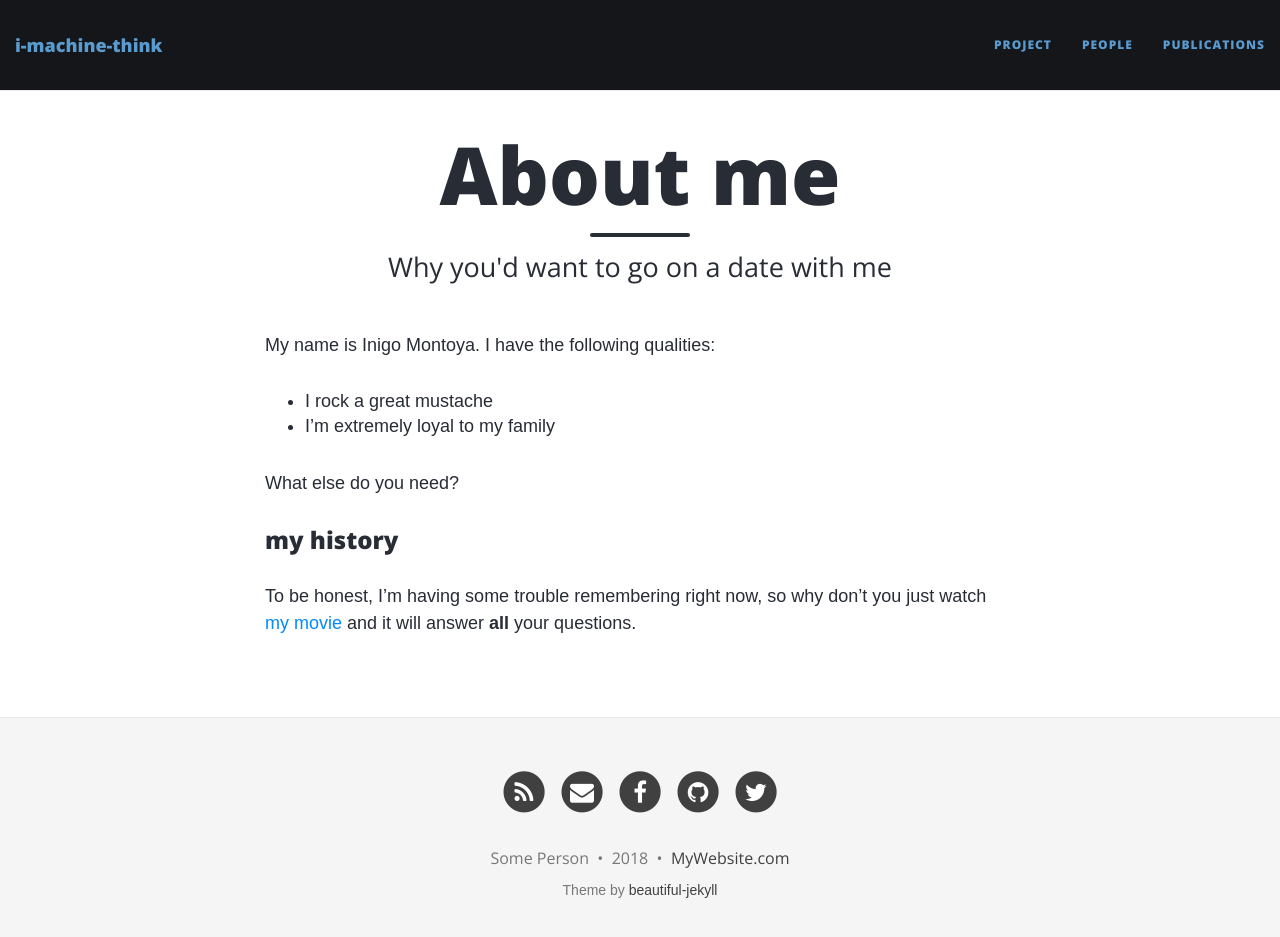
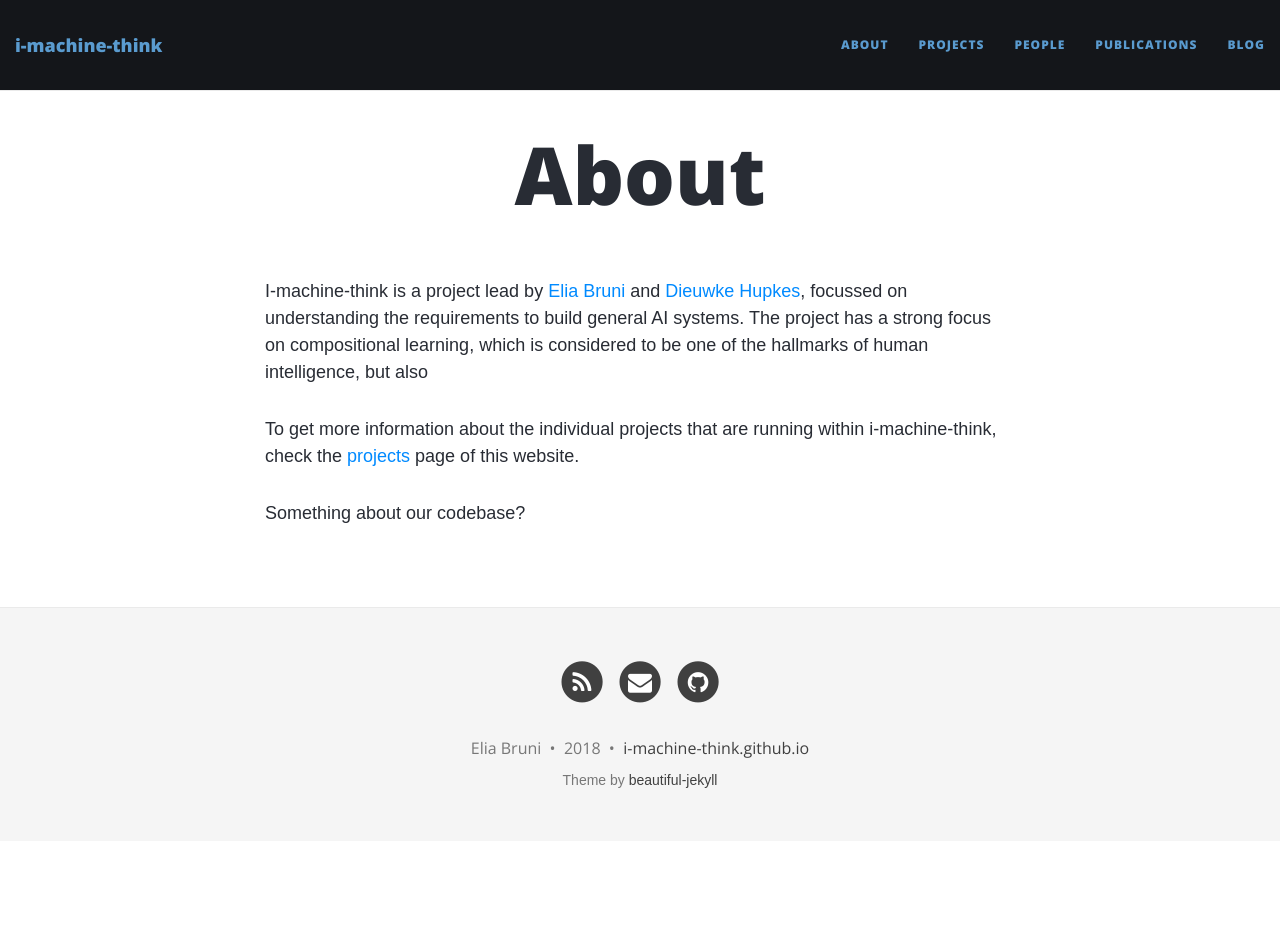
Before and after one commit to i-machine-think/i-machine-think.github.io, a Jekyll site: the page built from index.md, in a window 1280 px wide and 951 px high. Shown: the top 937 px of the window. Built offline with Jekyll 4.4.1, drawn with Linux system fonts in a browser that asks for light colours; nearby versions of some CDN libraries; the list of posts is cut into pages by our own code.

Commit message:
make start with text

```diff
--- a/_config.yml
+++ b/_config.yml
@@ -19,9 +19,11 @@ description: A virtual proof that name is awesome!
 
 # List of links in the navigation bar
 navbar-links:
-  Project: "project"
+  About: ""
+  Projects: "projects"
   People: "people"
   Publications: "publications"
+  Blog: "blog"
 
 # Image to show in the navigation bar - image must be a square (width = height)
 # Remove this parameter if you don't want an image in the navbar
@@ -58,7 +60,7 @@ footer-link-col: "#404040"
 # Change all these values or delete the ones you don't want.
 # Important: you must keep the "name" parameter, everything else you can remove
 author:
-  name: Some Person
+  name: Elia Bruni
 
 # Select your active Social Network Links.
 # Uncomment the links you want to show in the footer and add your information to each link.
@@ -66,10 +68,10 @@ author:
 # If you want to add a new link that isn't here, you'll need to also edit the file _data/SocialNetworks.yml
 social-network-links:
   rss: true
-  email: "someone@example.com"
-  facebook: daattali
-  github: daattali
-  twitter: daattali
+  email: "elia.bruni@gmail.com"
+# facebook: daattali
+  github: i-machine-think
+# twitter: daattali
 #  reddit: yourname
 #  google-plus: +DeanAttali
 #  linkedin: daattali
@@ -86,14 +88,14 @@ social-network-links:
 
 # Select which share links to show in posts
 share-links-active:
-  twitter: true
-  facebook: true
-  google: false
-  linkedin: true
+  twitter: false
+  facebook: false
+  google: true
+  linkedin: false
 
 # How to display the link to the website in the footer
 # Remove this if you don't want a link in the footer
-url-pretty: "MyWebsite.com"  # eg. "deanattali.com/beautiful-jekyll"
+url-pretty: "i-machine-think.github.io"  # eg. "deanattali.com/beautiful-jekyll"
 
 # --- Web Statistics Section --- #
 
@@ -136,7 +138,7 @@ title-separator: "-"
 # --- Don't need to touch anything below here (but you can if you want) --- #
 
 # Output options (more information on Jekyll's site)
-timezone: "America/Vancouver"
+timezone: "Amsterdam"
 markdown: kramdown
 highlighter: rouge
 permalink: /:year-:month-:day-:title/
--- a/index.md
+++ b/index.md
@@ -1,16 +1,11 @@
 ---
 layout: page
-title: About me
-subtitle: Why you'd want to go on a date with me
+title: About
 ---
 
-My name is Inigo Montoya. I have the following qualities:
+I-machine-think is a project lead by <a href="https://eliabruni.github.io" target="_blank">Elia Bruni</a> and <a href="https://dieuwkehupkes.nl" target="_blank">Dieuwke Hupkes</a>, focussed on understanding the requirements to build general AI systems.
+The project has a strong focus on compositional learning, which is considered to be one of the hallmarks of human intelligence, but also
 
-- I rock a great mustache
-- I'm extremely loyal to my family
+To get more information about the individual projects that are running within i-machine-think, check the [projects](projects.md) page of this website.
 
-What else do you need?
-
-### my history
-
-To be honest, I'm having some trouble remembering right now, so why don't you just watch [my movie](http://en.wikipedia.org/wiki/The_Princess_Bride_%28film%29) and it will answer **all** your questions.
+Something about our codebase?
```
Also changed, not shown: aboutme.md (+3 -2 lines), people.md (+53 -8 lines), project.md (deleted, +0 -16 lines), projects.md (added, +22 -0 lines), img/DHupkes.jpg, 1 other file.
